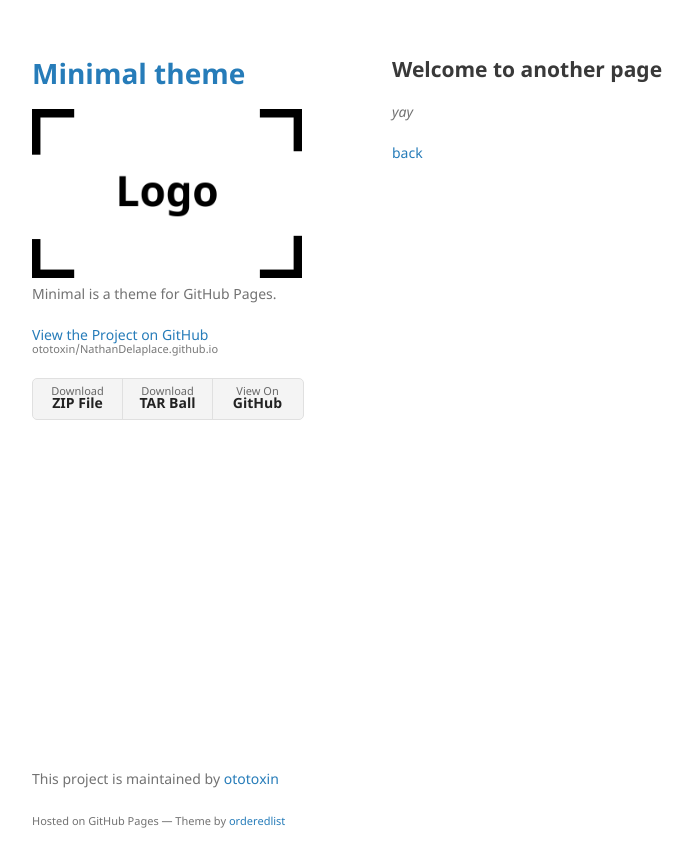
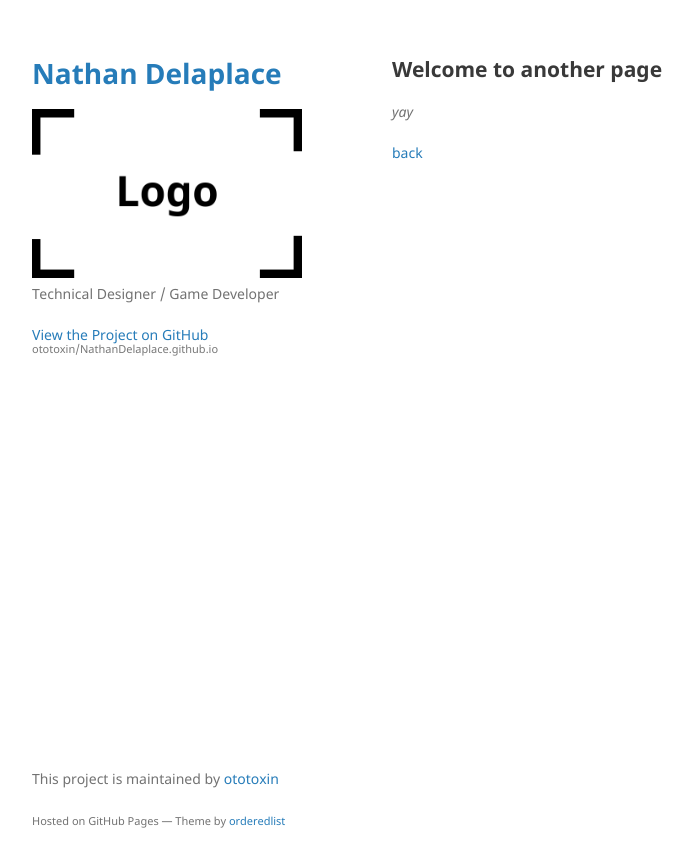
Before and after one commit to ototoxin/NathanDelaplace.github.io, a Jekyll site: the page built from another-page.md, in a window 1280 px wide. Shown: the top 867 px of the page, without its empty margins (178-871 px from the left). Built offline with Jekyll 4.4.1, drawn with Linux system fonts in a browser that asks for light colours; our own code applies the rules of GitHub Pages for plain Markdown files.

Commit message:
Update _config.yml

```diff
--- a/_config.yml
+++ b/_config.yml
@@ -1,6 +1,6 @@
-title: Minimal theme
+title: Nathan Delaplace
 logo: /assets/img/logo.png
-description: Minimal is a theme for GitHub Pages.
-show_downloads: true
+description: Technical Designer / Game Developer
+show_downloads: false
 google_analytics:
 theme: jekyll-theme-minimal
```
